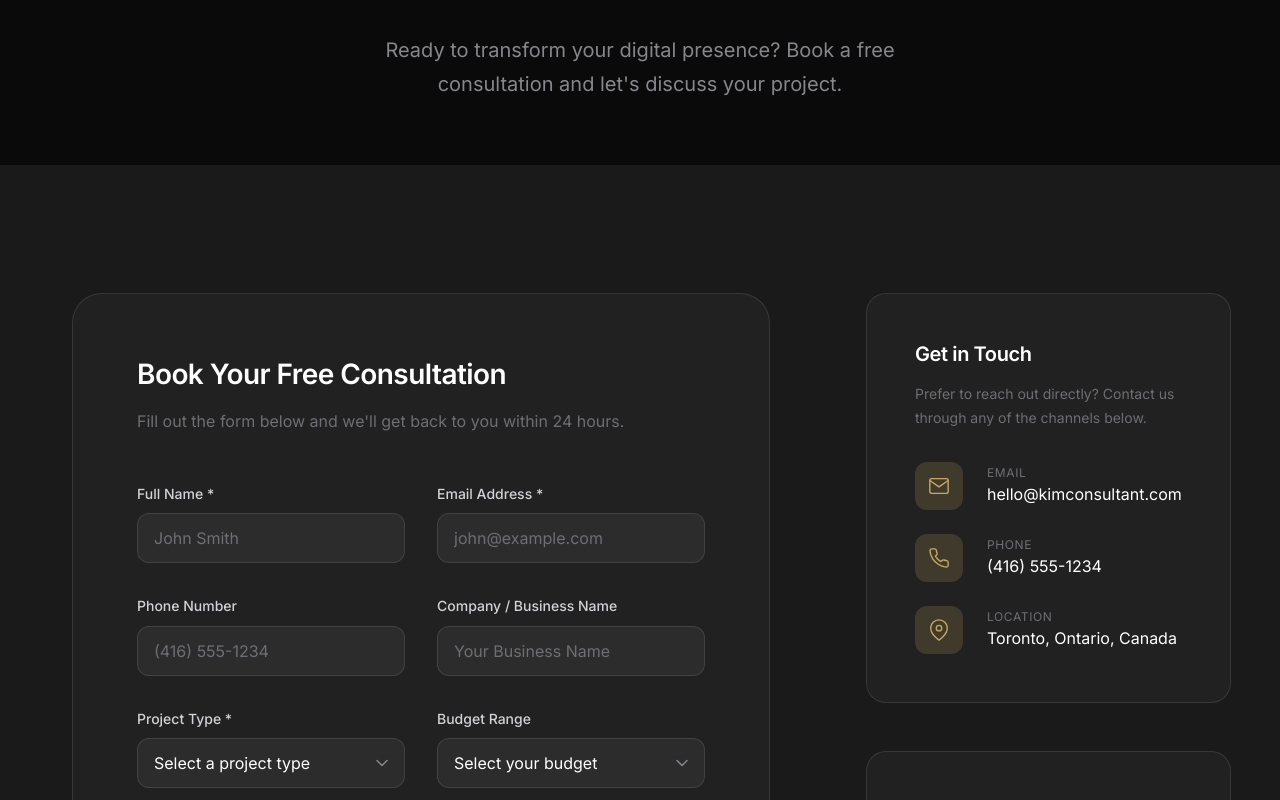
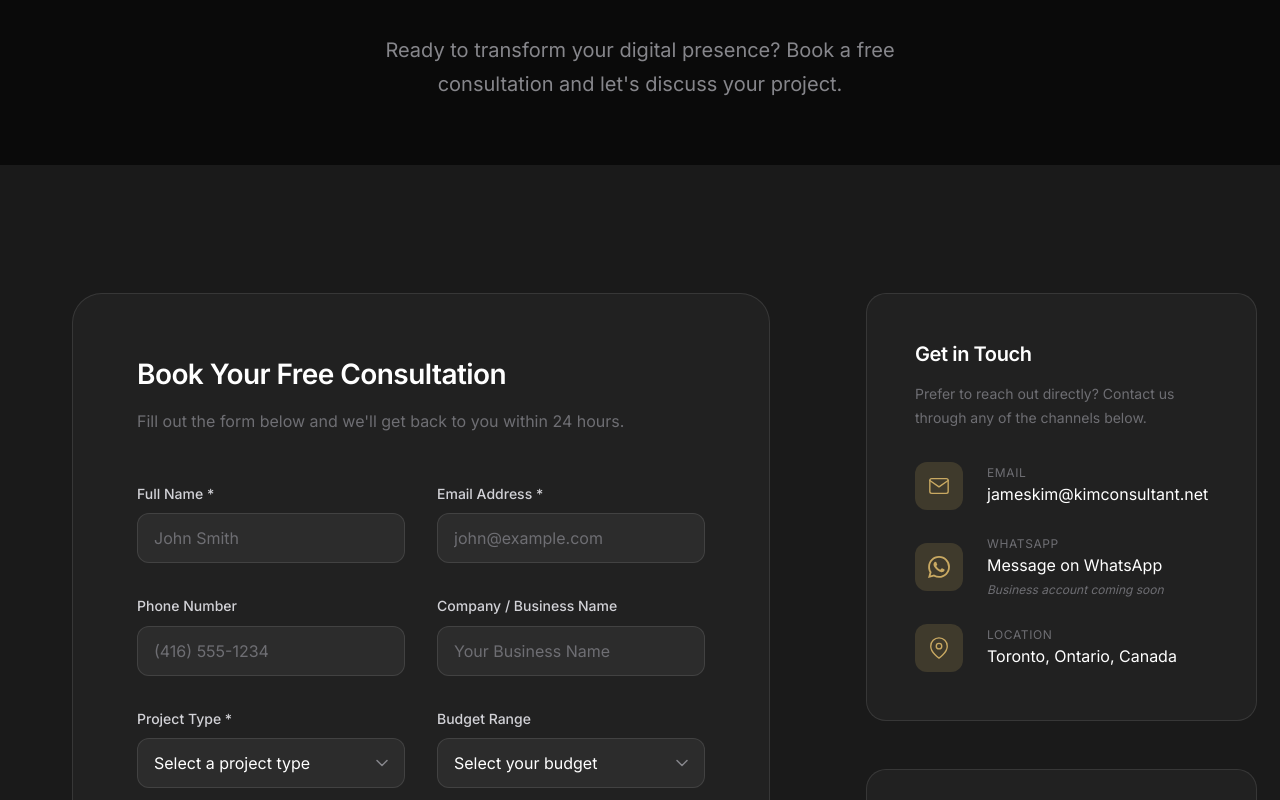
Before and after one commit to HamesInFlames/Company---website, a React (Vite) app: page /contact in a window 1280 px wide. Shown: the part 391-1191 px from the top of the page. Built offline with nearby package versions, Linux system fonts and the light colour scheme.

Commit message:
Fix button wrapping, update Advanced Maintenance to , add WhatsApp and update email contact

```diff
--- a/src/components/Icon.jsx
+++ b/src/components/Icon.jsx
@@ -245,6 +245,11 @@
         <circle cx="12" cy="12" r="10"/>
         <polyline points="12 6 12 12 16 14"/>
       </svg>
+    ),
+    whatsapp: (
+      <svg width={size} height={size} viewBox="0 0 24 24" fill="currentColor">
+        <path d="M17.472 14.382c-.297-.149-1.758-.867-2.03-.967-.273-.099-.471-.148-.67.15-.197.297-.767.966-.94 1.164-.173.199-.347.223-.644.075-.297-.15-1.255-.463-2.39-1.475-.883-.788-1.48-1.761-1.653-2.059-.173-.297-.018-.458.13-.606.134-.133.298-.347.446-.52.149-.174.198-.298.298-.497.099-.198.05-.371-.025-.52-.075-.149-.669-1.612-.916-2.207-.242-.579-.487-.5-.669-.51-.173-.008-.371-.01-.57-.01-.198 0-.52.074-.792.372-.272.297-1.04 1.016-1.04 2.479 0 1.462 1.065 2.875 1.213 3.074.149.198 2.096 3.2 5.077 4.487.709.306 1.262.489 1.694.625.712.227 1.36.195 1.871.118.571-.085 1.758-.719 2.006-1.413.248-.694.248-1.289.173-1.413-.074-.124-.272-.198-.57-.347m-5.421 7.403h-.004a9.87 9.87 0 01-5.031-1.378l-.361-.214-3.741.982.998-3.648-.235-.374a9.86 9.86 0 01-1.51-5.26c.001-5.45 4.436-9.884 9.888-9.884 2.64 0 5.122 1.03 6.988 2.898a9.825 9.825 0 012.893 6.994c-.003 5.45-4.437 9.884-9.885 9.884m8.413-18.297A11.815 11.815 0 0012.05 0C5.495 0 .16 5.335.157 11.892c0 2.096.547 4.142 1.588 5.945L.057 24l6.305-1.654a11.882 11.882 0 005.683 1.448h.005c6.554 0 11.89-5.335 11.893-11.893a11.821 11.821 0 00-3.48-8.413z"/>
+      </svg>
     )
   }
 
--- a/src/pages/Contact.css
+++ b/src/pages/Contact.css
@@ -258,6 +258,13 @@
   color: var(--color-accent);
 }
 
+.method-note {
+  font-size: 0.75rem;
+  color: var(--color-gray);
+  font-style: italic;
+  margin-top: 0.125rem;
+}
+
 /* Next Steps */
 .next-steps {
   display: flex;
--- a/src/pages/Contact.jsx
+++ b/src/pages/Contact.jsx
@@ -8,14 +8,15 @@
   {
     icon: 'mail',
     label: 'Email',
-    value: 'hello@kimconsultant.com',
-    link: 'mailto:hello@kimconsultant.com'
+    value: 'jameskim@kimconsultant.net',
+    link: 'mailto:jameskim@kimconsultant.net'
   },
   {
-    icon: 'phone',
-    label: 'Phone',
-    value: '(416) 555-1234',
-    link: 'tel:+14165551234'
+    icon: 'whatsapp',
+    label: 'WhatsApp',
+    value: 'Message on WhatsApp',
+    link: null,
+    note: 'Business account coming soon'
   },
   {
     icon: 'mapPin',
@@ -303,6 +304,9 @@
                 ) : (
                   <span className="method-value">{info.value}</span>
                 )}
+                {info.note && (
+                  <span className="method-note">{info.note}</span>
+                )}
               </div>
             </div>
           ))}
--- a/src/pages/Pricing.css
+++ b/src/pages/Pricing.css
@@ -194,10 +194,12 @@
 
 .pricing-cta {
   width: 100%;
-  padding: 0.75rem 1rem;
+  padding: 0.75rem 0.75rem;
   font-weight: 500;
-  font-size: 0.875rem;
+  font-size: 0.8125rem;
   margin-top: auto;
+  white-space: nowrap;
+  text-align: center;
 }
 
 .pricing-card.popular .pricing-cta {
--- a/src/pages/Pricing.jsx
+++ b/src/pages/Pricing.jsx
@@ -52,7 +52,7 @@
   },
   {
     name: 'Advanced Maintenance',
-    price: '$150',
+    price: '$175',
     tagline: 'Priority help for active sites',
     description: 'For businesses that update often or want priority help.',
     features: [
```
